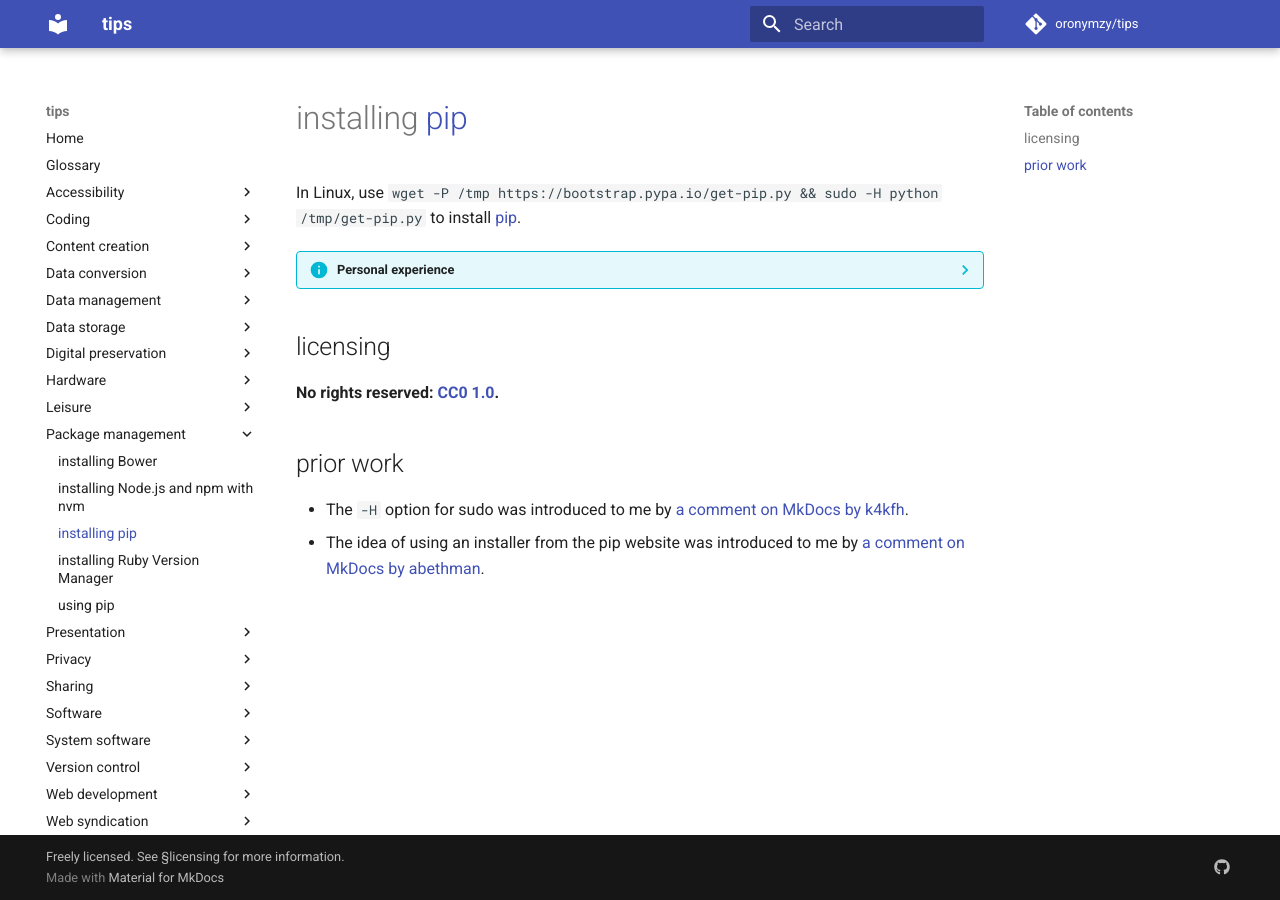
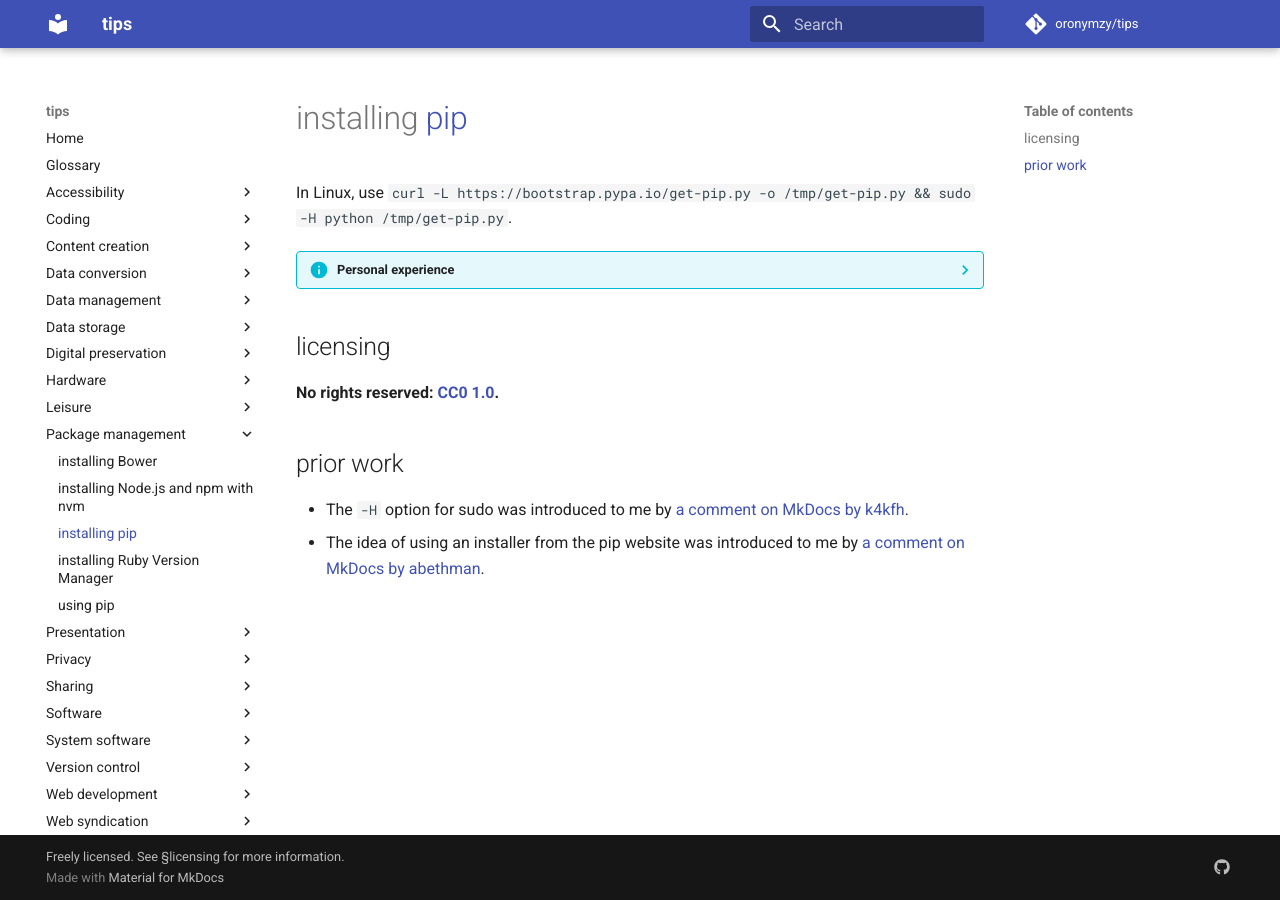
Before and after one commit to oronymzy/tips, an MkDocs documentation site: the page built from docs/instpip.md, in a window 1280 px wide. Built offline with MkDocs 1.6.1 and Material for MkDocs 9.7.7, drawn with Linux system fonts in a browser that asks for light colours; comment, search, counter and statistics services are not loaded.

Commit message:
Change script to use curl instead of wget, remove redundant content

```diff
--- a/docs/instpip.md
+++ b/docs/instpip.md
@@ -1,5 +1,5 @@
 # installing [pip]
-In Linux, use `wget -P /tmp https://bootstrap.pypa.io/get-pip.py && sudo -H python /tmp/get-pip.py` to install [pip](https://pip.pypa.io/en/stable/).
+In Linux, use `curl -L https://bootstrap.pypa.io/get-pip.py -o /tmp/get-pip.py && sudo -H python /tmp/get-pip.py`.
 
 ??? info "Personal experience"
     Works on Slim running CentOS 7, Slim running Kubuntu 18.04, Slinky running Kubuntu 18.04, Snarky running Kubuntu 17.10, and Tabby running Kubuntu 18.04.
```
